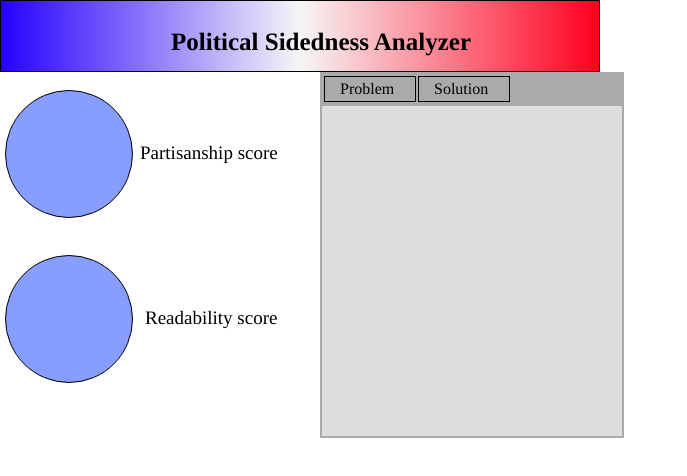
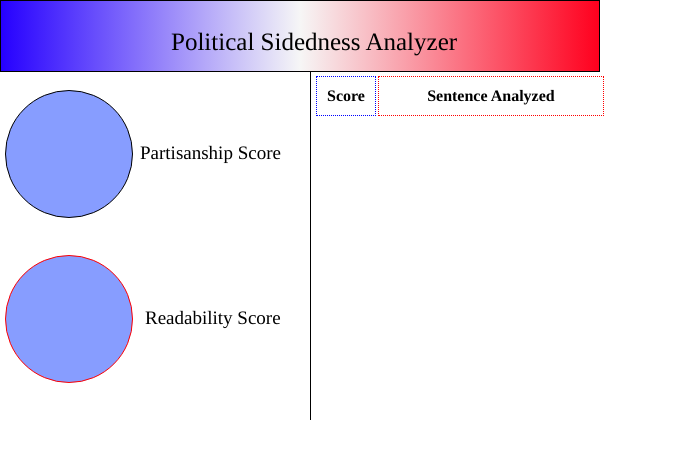
Before and after one commit to jack-barbey/cs-122-project, a browser extension: page src/browser_action/browser_action.html in a window 1280 px wide. Shown: the whole page, without its empty margins (0-687 px from the left). Drawn offline with Linux system fonts and the light colour scheme.

Commit message:
made the scrollable table. Along with some changes to color schemes of the table and etc.

```diff
--- a/css/browser_action.css
+++ b/css/browser_action.css
@@ -1,15 +1,12 @@
 body {
   margin:0px !important;
-
 }
-
 
 #mainPopup {
     height: 400px;
     width: 600px;
     font-family: 'cursive', "American Typewriter", Times, sans-serif;
 }
-
 
 #top {
     height: 70px;
@@ -24,7 +21,6 @@ body {
     background: -o-linear-gradient(left, rgba(38,0,255,1) 0%, rgba(246,246,246,1) 50%, rgba(255,0,30,1) 100%);
     background: -ms-linear-gradient(left, rgba(38,0,255,1) 0%, rgba(246,246,246,1) 50%, rgba(255,0,30,1) 100%);
     background: linear-gradient(to right, rgba(38,0,255,1) 0%, rgba(246,246,246,1) 50%, rgba(255,0,30,1) 100%);
-    filter: progid:DXImageTransform.Microsoft.gradient( startColorstr='#2600ff', endColorstr='#ff001e', GradientType=1 );
 }
 
 li {
@@ -37,13 +33,11 @@ li {
     font-family: "American Typewriter", Times, sans-serif;
 }
 
-
-
 #report {
   float: left;
   padding: 18px 0px 0px 5px;
   height: 165px;
-  width: 320px;
+  width: 305px;
   text-align: center;
   font-size: 20px;
   position: relative;
@@ -54,13 +48,12 @@ li {
   float: left;
   padding: 0px 0px 0px 5px;
   height: 165px;
-  width: 320px;
+  width: 305px;
   text-align: center;
   font-size: 20px;
   position: relative;
   border-right: 1px solid black;
 }
-
 
 .name {
   float: left;
@@ -86,7 +79,6 @@ li {
   font-size: 13px;
   padding: 0px;
 }
-
 
 .circle {
     float: left;
@@ -121,27 +113,39 @@ li {
 
 #scroll {
   position: absolute;
-  margin-left: 320px;
+  margin-left: 314px;
+  margin-top: 2px;
   height: 330px;
   width: 300px;
+  background-color: 'white';
+  overflow-y: scroll;
 
 }
 
-
-table {
-    background-color: #aaa;
-}
 tbody {
-    background-color: #ddd;
-    height: 330px;
-    overflow: auto;
+    background-color: 'white';
+    max-height: 500px;
+    overflow: scroll;
     width:300px;
 }
-td {
-    padding: 3px 15px;
-    width:60px;
-    border: 1px solid black;
+
+.header{
+  font-weight: bold;
 }
 
-thead > tr, tbody{
-    display:block;}
+td:first-child {
+  padding: 10px;
+  text-align: center;
+  width: 30px;
+  border: 1.5px dotted blue;
+  font-weight: bold;
+  font-family: Times, sans-serif;
+}
+
+td:nth-child(2){
+  padding: 2px;
+  width: 220px;
+  text-align: center;
+  border: 1.5px dotted red;
+  font-family: 'cursive', Times, sans-serif;
+}
--- a/css/browser_action_ed.css
+++ /dev/null
@@ -1,147 +0,0 @@
-body {
-  margin:0px !important;
-
-}
-
-
-#mainPopup {
-    height: 400px;
-    width: 600px;
-    font-family: "American Typewriter", Times, sans-serif;
-}
-
-
-#top {
-    height: 70px;
-    border: 1px solid black;
-    text-align: center;
-    background-color: rgb(255,119,119);
-    font-weight: 300;
-    background: rgba(38,0,255,1);
-    background: -moz-linear-gradient(left, rgba(38,0,255,1) 0%, rgba(246,246,246,1) 50%, rgba(255,0,30,1) 100%);
-    background: -webkit-gradient(left top, right top, color-stop(0%, rgba(38,0,255,1)), color-stop(50%, rgba(246,246,246,1)), color-stop(100%, rgba(255,0,30,1)));
-    background: -webkit-linear-gradient(left, rgba(38,0,255,1) 0%, rgba(246,246,246,1) 50%, rgba(255,0,30,1) 100%);
-    background: -o-linear-gradient(left, rgba(38,0,255,1) 0%, rgba(246,246,246,1) 50%, rgba(255,0,30,1) 100%);
-    background: -ms-linear-gradient(left, rgba(38,0,255,1) 0%, rgba(246,246,246,1) 50%, rgba(255,0,30,1) 100%);
-    background: linear-gradient(to right, rgba(38,0,255,1) 0%, rgba(246,246,246,1) 50%, rgba(255,0,30,1) 100%);
-    filter: progid:DXImageTransform.Microsoft.gradient( startColorstr='#2600ff', endColorstr='#ff001e', GradientType=1 );
-}
-
-li {
-    display: flex;
-    line-height: 0px;
-    font-size: 25px;
-    text-align: center;
-    padding-left: 130px;
-    font-weight: bold;
-    font-family: "American Typewriter", Times, sans-serif;
-}
-
-
-
-#report {
-  float: left;
-  padding: 18px 0px 0px 5px;
-  height: 165px;
-  width: 320px;
-  text-align: center;
-  font-size: 20px;
-  position: relative;
-  border-right: 1px solid black;
-}
-
-#report2 {
-  float: left;
-  padding: 0px 0px 0px 5px;
-  height: 165px;
-  width: 320px;
-  text-align: center;
-  font-size: 20px;
-  position: relative;
-  border-right: 1px solid black;
-}
-
-
-.name {
-  float: left;
-  margin-left: 135px;
-  line-height: 88px;
-  position: absolute;
-  font-size: 19px;
-}
-
-.name2 {
-  float: left;
-  margin-left: 140px;
-  line-height: 88px;
-  position: absolute;
-  font-size: 19px;
-}
-
-.name3 {
-  float: left;
-  margin-left: 140px;
-  line-height: 150px;
-  position: absolute;
-  font-size: 13px;
-  padding: 0px;
-}
-
-
-.circle {
-    float: left;
-    width: 126px;
-    height: 126px;
-    -webkit-border-radius: 63px;
-    -moz-border-radius: 63px;
-    border-radius: 575px;
-    background: #879DFF;
-    line-height: 130px;
-    text-align: center;
-    font-size: 50px;
-    font-weight: 300;
-    border: 1px solid black;
-}
-
-.circle2 {
-    float: left;
-    width: 126px;
-    height: 126px;
-    -webkit-border-radius: 63px;
-    -moz-border-radius: 63px;
-    border-radius: 575px;
-    background: #879DFF;
-    line-height: 130px;
-    text-align: center;
-    font-size: 50px;
-    font-weight: 300;
-    padding-left: 0px;
-    border: 1px solid black;
-}
-
-#scroll {
-  position: absolute;
-  margin-left: 320px;
-  height: 330px;
-  width: 300px;
-
-}
-
-
-table {
-    background-color: #aaa;
-}
-tbody {
-    background-color: #ddd;
-    height: 330px;
-    overflow: auto;
-    width:300px;
-}
-td {
-    padding: 3px 15px;
-    width:60px;
-    border: 1px solid black;
-}
-
-thead > tr, tbody{
-    display:block;}
--- a/src/browser_action/browser_action.html
+++ b/src/browser_action/browser_action.html
@@ -1,7 +1,7 @@
 <!doctype html>
 <html>
 
-<link rel="stylesheet" type = "text/css" href = "../../css/browser_action_ed.css">
+<link rel="stylesheet" type = "text/css" href = "../../css/browser_action.css">
 
 <head>
 </head>
@@ -19,22 +19,21 @@
 	</section>
 
 	<section id="report">
-		<p class="name">Partisanship score</p>
+		<p class="name">Partisanship Score</p>
 		<section class="circle" id="bias"></section>
 	</section>
-
 	<section id="report2">
-		<p class="name2">Readability score</p>
+		<p class="name2">Readability Score</p>
 		<p class="name3" id="fk_text"></p>
 		<section class="circle2" id="fk"></section>
 	</section>
 
 	<section id="scroll">
-		<table>
+		<table id="Bias_Info">
     	<thead >
         <tr>
-            <td>Problem</td>
-            <td>Solution</td>
+            <td class="header">Score</td>
+            <td class="header">Sentence Analyzed</td>
         </tr>
     	</thead>
     	<tbody>
--- a/src/browser_action/popup.js
+++ b/src/browser_action/popup.js
@@ -25,5 +25,26 @@ chrome.tabs.query({active: true, currentWindow: true}, function(tabs) {
 			else if (bias_score > 0 && bias_score <= 10){bias_circle.style.backgroundColor = '#FEB6B6';}
 			else if (bias_score > 10 && bias_score <= 20){bias_circle.style.backgroundColor = '#F67373';}
 			else {bias_circle.style.backgroundColor = "#FE3636";};
+
+			//Grab the table
+			var table = document.getElementById("Bias_Info");
+
+			for (var k = 0; k < top_five.length; k ++){
+				var row = table.insertRow(k + 1);
+
+				var cell_1 = row.insertCell(0);
+				var cell_2 = row.insertCell(1);
+
+				cell_1.innerHTML = top_five[k][2];
+				cell_2.innerHTML = top_five[k][1];
+			};
+
+
+
+
 		});
+
+
+
+
 });
```
Also changed, not shown: src/browser_action/browser_action_copy.html (deleted, +0 -55 lines).
